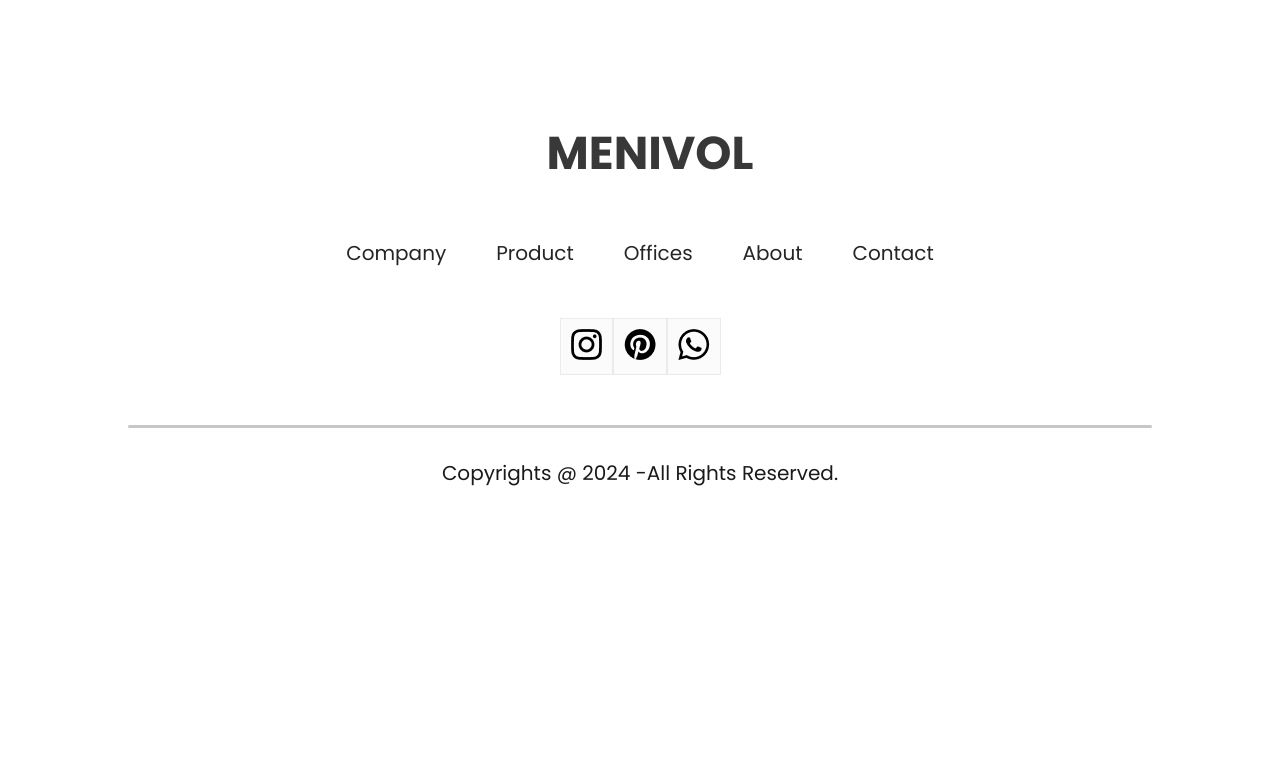
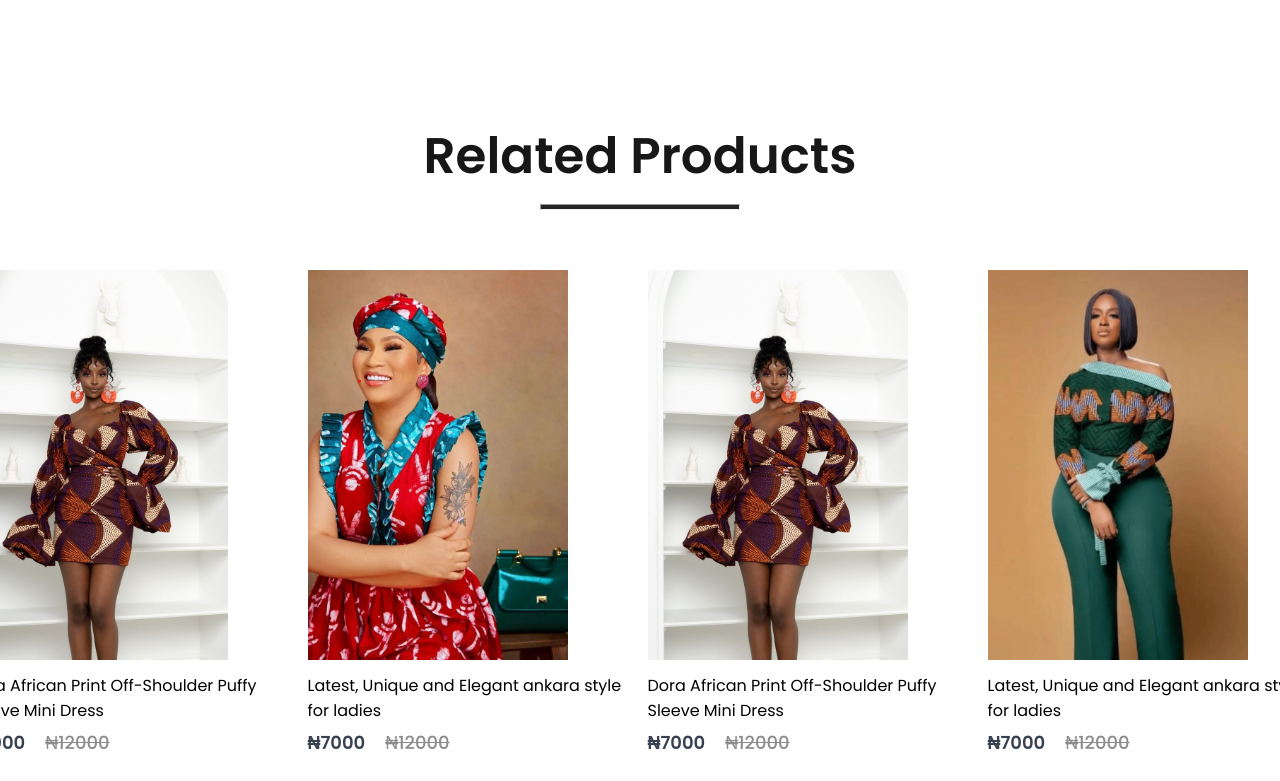
Before and after one commit to panda-codes/e-commerce, a React (Create React App) app in the folder frontend/: page /product/1 in a window 1280 px wide. Shown: the part 1619-2400 px from the top of the page. Before the commit the page ends 2137 px from the top, so only its background shows below. Built offline with nearby package versions, Linux system fonts and the light colour scheme.

Commit message:
done with relatedproducts component

```diff
--- a/frontend/src/Components/Items/Items.jsx
+++ b/frontend/src/Components/Items/Items.jsx
@@ -5,7 +5,7 @@ import { Link } from 'react-router-dom'
 const Items = (props) => {
   return (
     <div className='item'>
-        <Link to={`/product/${props.id}`}><img src={props.img} alt="" /></Link>
+        <Link to={`/product/${props.id}`}><img onClick={window.scrollTo(0,0)} src={props.img} alt="" /></Link>{/*window.scrollTo IS  USED TO NAVIGATE THE PAGE TO PATCULAR POINT OF THAT PAGE  */}
         <p>{props.name}</p>
       <div className='item-prices'>
         <div className="item-price-new">
--- /dev/null
+++ b/frontend/src/Components/RelatedProducts/RelatedProducts.css
@@ -0,0 +1,25 @@
+.relatedproducts{
+    display: flex;
+    flex-direction: column;
+    align-items: center;
+    gap: 10px;
+    height: 90vh;
+}
+
+.relatedproducts h1{
+    color: #171717;
+    font-size: 50px;
+    font-weight: 600;
+}
+
+.relatedproducts hr{
+    width: 200px;
+    height: 6px;
+    background: #252525;
+}
+
+.relatedproducts-items{
+    margin-top: 50px;
+    display: flex;
+    gap: 15px;
+}
--- /dev/null
+++ b/frontend/src/Components/RelatedProducts/RelatedProducts.jsx
@@ -0,0 +1,20 @@
+import React from 'react'
+import './RelatedProducts.css'
+import data_product from '../Assets/data'
+import Items from '../Items/Items'
+
+const RelatedProducts = () => {
+  return (
+    <div className='relatedproducts'>
+      <h1>Related Products</h1>
+      <hr />
+      <div className="relatedproducts-items">
+        {data_product.map((e,i)=>{
+            return <Items key ={i} id={e.id} name={e.name} img={e.image} new_price={e.new_price}  old_price={e.old_price} />
+        })}
+      </div>
+    </div>
+  )
+}
+
+export default RelatedProducts
--- a/frontend/src/Pages/Product.jsx
+++ b/frontend/src/Pages/Product.jsx
@@ -4,6 +4,7 @@ import { useParams } from 'react-router-dom';
 import Breadcrum from '../Components/Breadcrums/Breadcrum';
 import ProductDisplay from '../Components/ProductDisplay/ProductDisplay';
 import DescriptionBox from '../Components/DescriptionBox/DescriptionBox';
+import RelatedProducts from '../Components/RelatedProducts/RelatedProducts';
 
 const Product = () => {
 
@@ -15,6 +16,7 @@ const Product = () => {
       <Breadcrum product={all_product} productId={productID}/>
       <ProductDisplay product={all_product} productId={productID}/>
       <DescriptionBox/>
+      <RelatedProducts/>
     </div>
   )
 }
```
